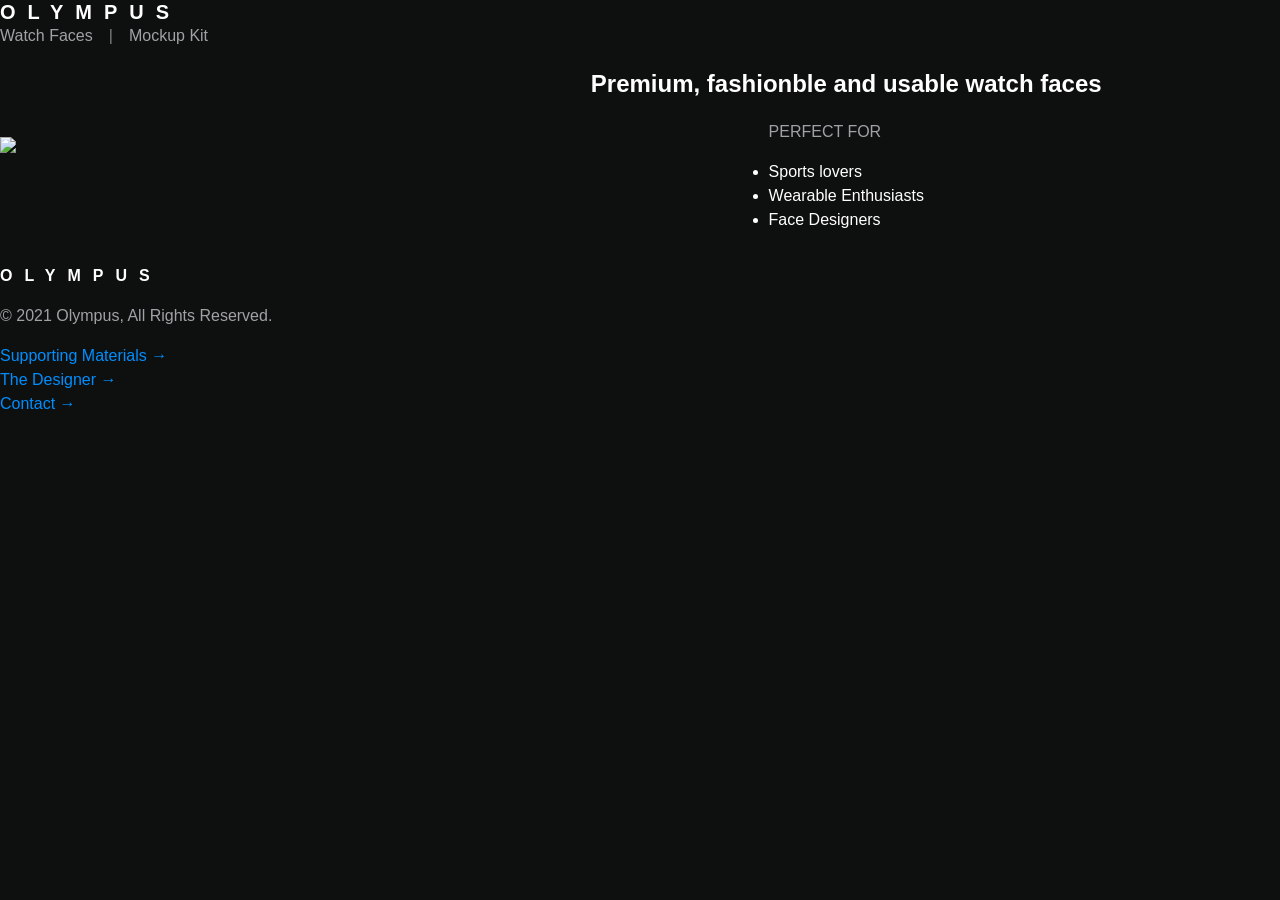
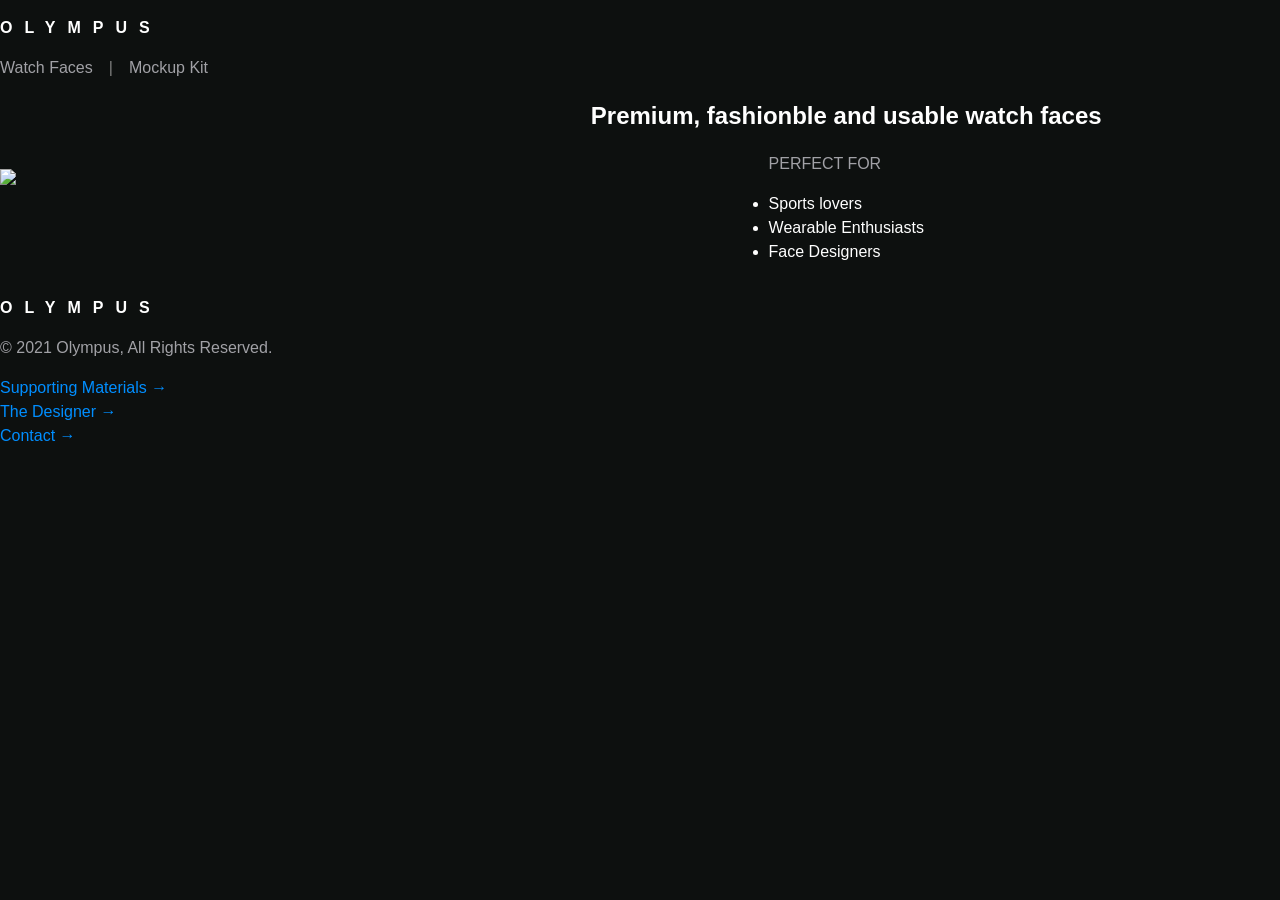

i

--- a/file/olympus-website/style.css
+++ b/file/olympus-website/style.css
@@ -225,12 +225,16 @@ nav > a {
     text-decoration: none;
 }
 
-nav .brandmark {
-    font-size: 20px;
-    letter-spacing: 12px;
-    margin: 0;
+.home-nav_logo {
+    text-decoration: none;
+}
+
+.home-nav_logo:hover .site_footer_brandmark {
+    color: #fff;
+}
+
+.home-nav_logo .site_footer_brandmark {
     width: auto;
-    line-height: 24px;
 }
 
 .nav_links {
@@ -1161,12 +1165,6 @@ body.home-page {
         line-height: 24px;
     }
 
-    nav .brandmark {
-        font-size: 18px;
-        letter-spacing: 8px;
-        line-height: 24px;
-    }
-
     .kit_card h3,
     .faces_grid_item h2 {
         font-size: 20px;
@@ -1253,11 +1251,6 @@ body.home-page {
 
     .faces_grid {
         row-gap: 24px;
-    }
-
-    nav .brandmark {
-        font-size: 16px;
-        letter-spacing: 6px;
     }
 
     .home-page .home-nav .nav_links p,
